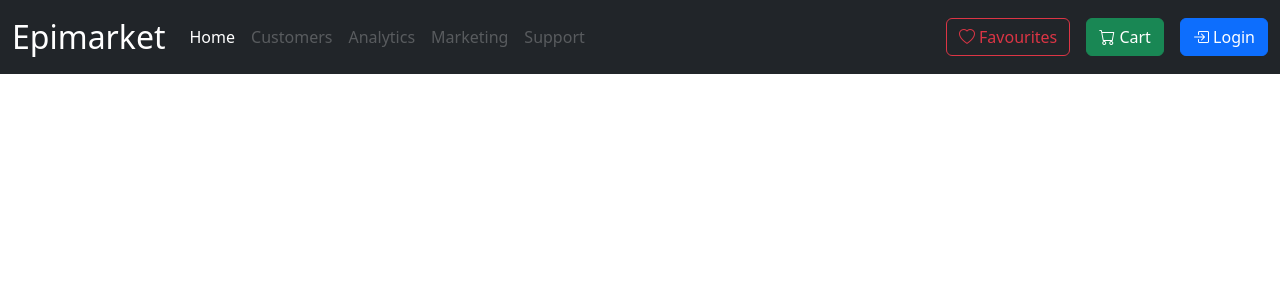
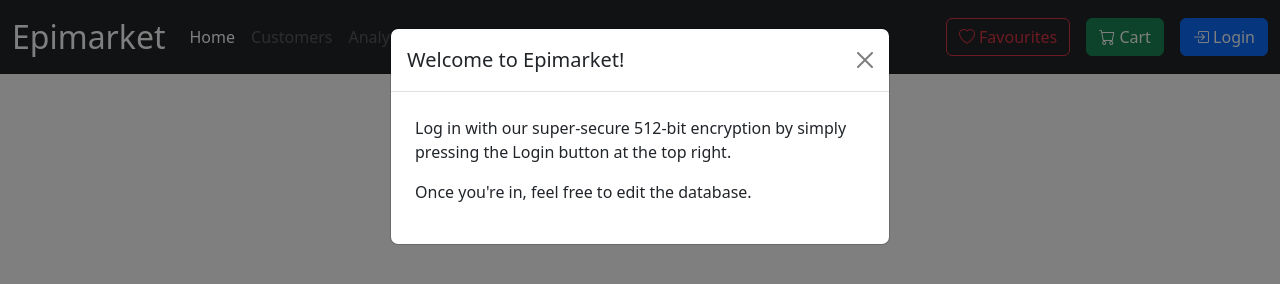
Before and after one commit to markisgod92/e-M4-W4-D1, a plain HTML site: page index.html in a window 1280 px wide. Drawn offline with nearby package versions, Linux system fonts and the light colour scheme; some packages are replaced by stand-ins of ours; no server answers; a script that the page names is missing.

Commit message:
aggiunto modal di benvenuto

```diff
--- a/index.html
+++ b/index.html
@@ -85,6 +85,22 @@
     </div>
   </div>
 
+  <!--WELCOME MODAL-->
+  <div class="modal fade" id="welcomeModal" tabindex="-1" aria-labelledby="welcomeModalLabel" aria-hidden="true">
+    <div class="modal-dialog">
+      <div class="modal-content">
+        <div class="modal-header">
+          <h1 class="modal-title fs-5" id="welcomeModalLabel">Welcome to Epimarket!</h1>
+          <button type="button" class="btn-close" data-bs-dismiss="modal" aria-label="Close"></button>
+        </div>
+        <div class="modal-body p-4">
+          <p>Log in with our super-secure 512-bit encryption by simply pressing the Login button at the top right.</p>
+          <p>Once you're in, feel free to edit the database.</p>
+        </div>
+      </div>
+    </div>
+  </div>
+
   <script src="https://cdn.jsdelivr.net/npm/@popperjs/core@2.11.8/dist/umd/popper.min.js"
     integrity="sha384-I7E8VVD/ismYTF4hNIPjVp/Zjvgyol6VFvRkX/vR+Vc4jQkC+hVqc2pM8ODewa9r"
     crossorigin="anonymous"></script>
--- a/js/index.js
+++ b/js/index.js
@@ -263,6 +263,14 @@ const createFavouriteDiv = (data) => {
 updateLoginBtn();
 
 window.addEventListener("DOMContentLoaded", () => {
+    const isFirstTimeUser = window.localStorage.getItem("isFirstTimeUser");
+
+    if(isFirstTimeUser === null) {
+        const welcomeModal = new bootstrap.Modal(document.getElementById("welcomeModal"));
+        welcomeModal.show();
+        window.localStorage.setItem("isFirstTimeUser", "false");
+    }
+
     loadData()
 })
 
```
